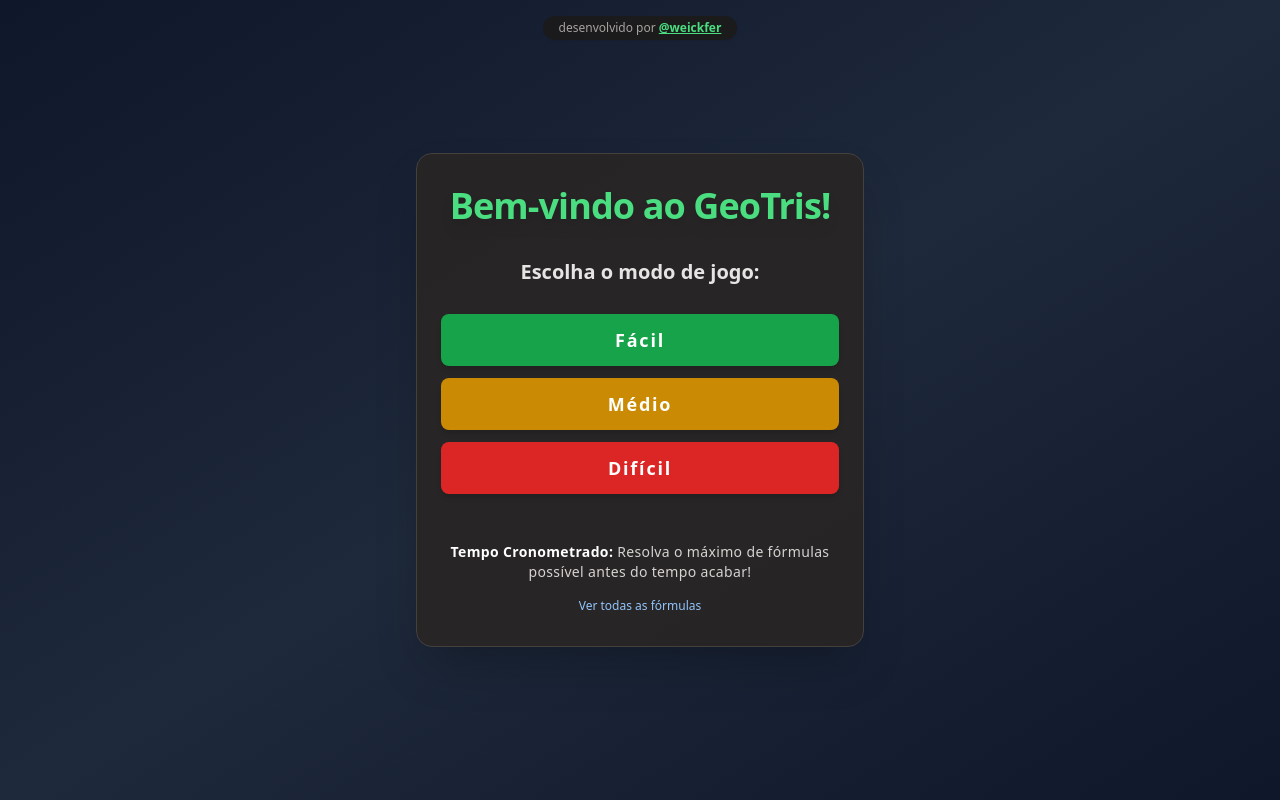
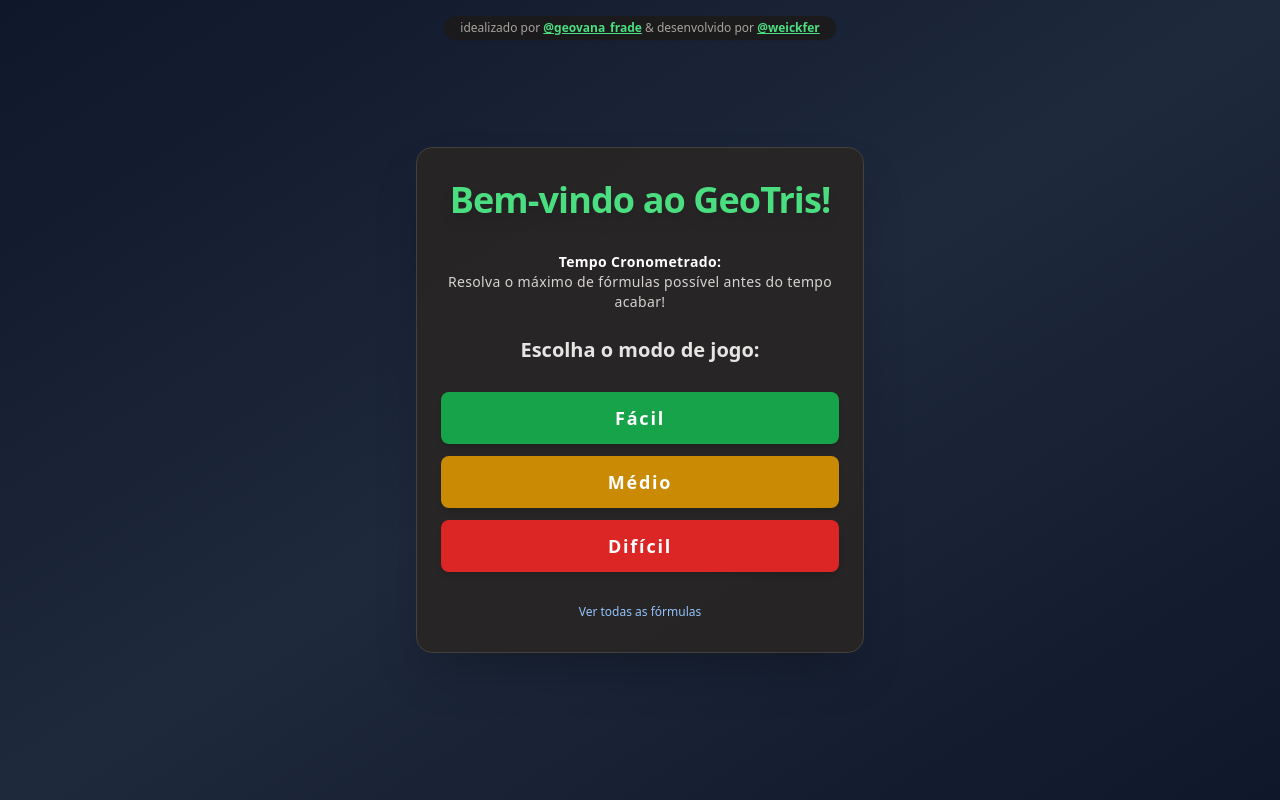
Before and after one commit to weickfer/tetris-geometria-2C, a React (Vite) app: page / in a window 1280 px wide. Built offline with nearby package versions, Linux system fonts and the light colour scheme.

Commit message:
feat: add credits and timer instructions to the home page

```diff
--- a/src/pages/home.jsx
+++ b/src/pages/home.jsx
@@ -5,6 +5,7 @@ export function Home() {
     <div className="bg-gradient-to-br from-slate-900 via-slate-800 to-slate-900 text-white min-h-screen w-full flex items-center justify-center px-4 py-2">
       <header className="absolute top-4 left-0 w-full flex justify-center pointer-events-none select-none">
         <span className="bg-stone-900/80 px-4 py-1 rounded-full text-xs text-stone-400 font-light shadow-sm pointer-events-auto">
+          idealizado por <a href="https://instagram.com/geovana_frade" target="_blank" className="underline font-semibold text-green-400">@geovana_frade</a> &
           desenvolvido por <a href="https://instagram.com/weickfer" target="_blank" className="underline font-semibold text-green-400">@weickfer</a>
         </span>
       </header>
@@ -13,6 +14,9 @@ export function Home() {
         <h1 className="text-4xl font-extrabold tracking-tight mb-2 text-center text-green-400 drop-shadow-lg">
           Bem-vindo ao GeoTris!
         </h1>
+        <p className="text-stone-300 text-sm font-light tracking-wide text-center">
+            <span className="font-semibold text-white">Tempo Cronometrado:</span><br /> Resolva o máximo de fórmulas possível antes do tempo acabar!
+          </p>
         <h2 className="text-xl font-semibold text-stone-200 mb-1">Escolha o modo de jogo:</h2>
 
         <section className="w-full flex flex-col gap-3">
@@ -42,10 +46,7 @@ export function Home() {
           </div>
         </section>
 
-        <div className="mt-6 flex flex-col items-center gap-2">
-          <p className="text-stone-300 text-sm font-light tracking-wide text-center">
-            <span className="font-semibold text-white">Tempo Cronometrado:</span> Resolva o máximo de fórmulas possível antes do tempo acabar!
-          </p>
+        <div className="flex flex-col items-center gap-2">
           <Link
             to="/formulas"
             className="mt-2 text-xs text-blue-300 hover:underline hover:text-blue-400 transition"
```
